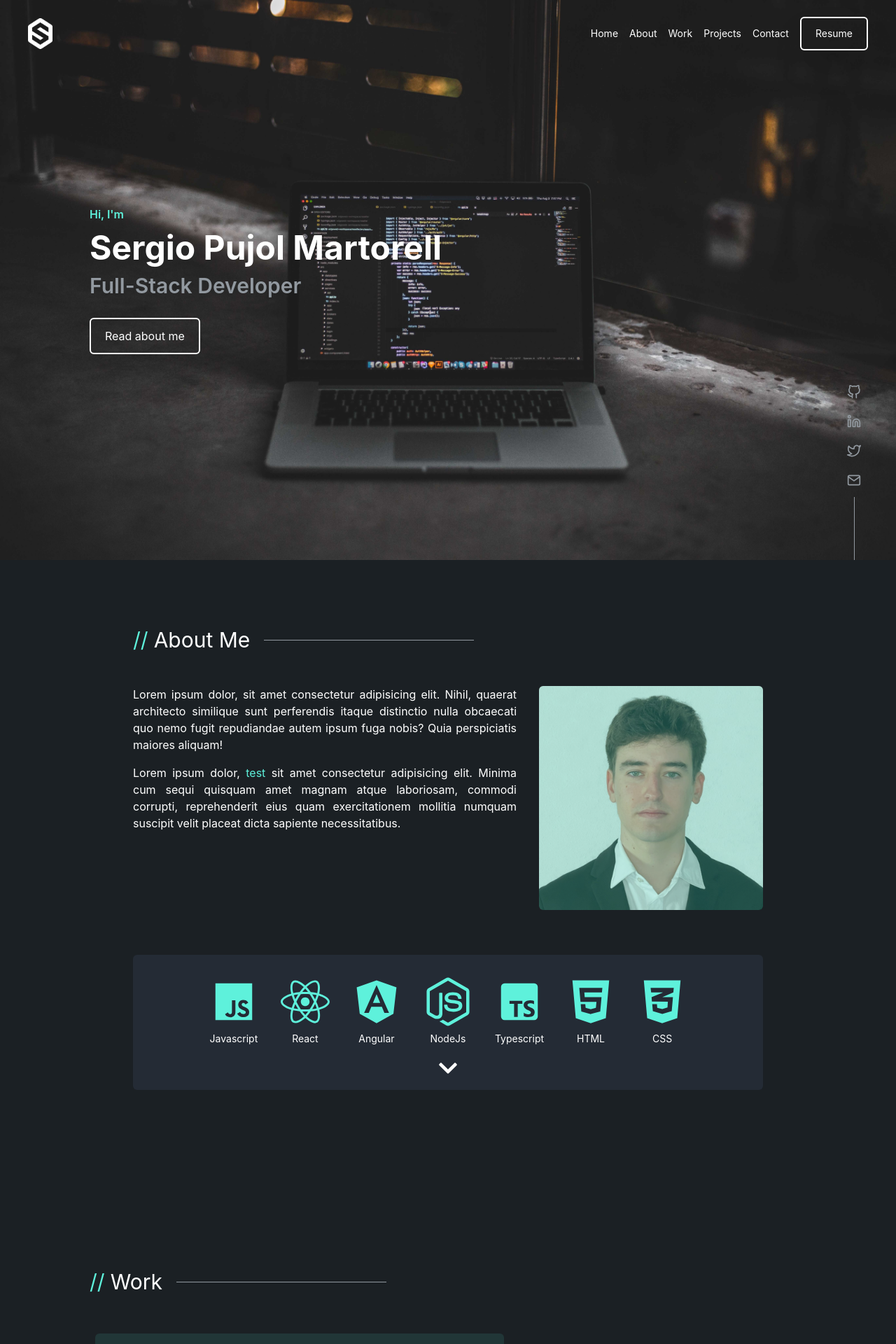
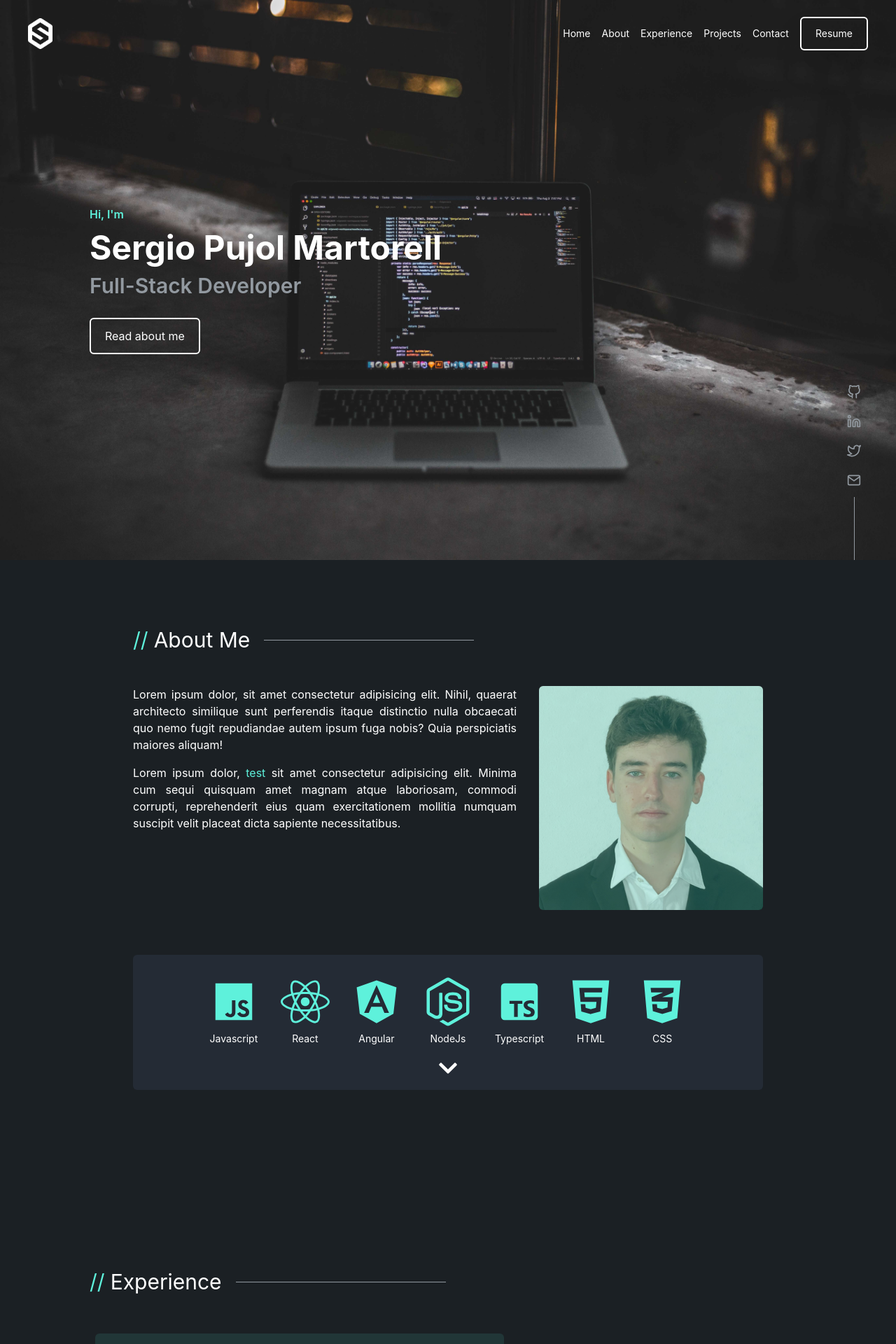
Before and after one commit to SergioPujol/SergioPujol.github.io, a Next.js app: page / in a window 1280 px wide. Shown: the top 1920 px of the page at 70% size. Built offline with nearby package versions, Linux system fonts and the light colour scheme.

Commit message:
added more project basics

```diff
--- a/app/components/ExperienceContainer.tsx
+++ b/app/components/ExperienceContainer.tsx
@@ -17,7 +17,7 @@ const ExperienceContainer: React.FC<ExperienceProps> = ({
 
   return (
     <div className={`flex flex-col xl:flex-row m-2 min-h-[260px] xl:h-64 p-4 rounded-md ${isOpen ? 'xl:w-3/5 bg-accent/10' : 'xl:w-1/5'} transition-all duration-1000 cursor-pointer overflow-hidden hover:bg-accent/10`} onClick={onClickEvent}>
-        <div className={`xl:first-letter:min-w-[200px] grow flex flex-col gap-y-3 items-center justify-center`}>
+        <div className={`xl:min-w-[200px] grow flex flex-col gap-y-3 items-center justify-center`}>
             <span className='text-t-primary text-2xl text-center'>{company}</span>
             <span className='text-t-secondary text-xl text-center'>{position}</span>
             <span className='text-t-secondary text-md'>{period}</span>
--- a/app/components/MenuLinks.tsx
+++ b/app/components/MenuLinks.tsx
@@ -11,7 +11,7 @@ const MenuLinks = () => {
     const links = [
         {name: 'Home', path: 'home'},
         {name: 'About', path: 'aboutme'},
-        {name: 'Work', path: 'work'},
+        {name: 'Experience', path: 'work'},
         {name: 'Projects', path: 'projects'},
         {name: 'Contact', path: 'contact'}
     ]
--- a/app/components/ProjectContainer.tsx
+++ b/app/components/ProjectContainer.tsx
@@ -36,8 +36,8 @@ const ProjectContainer: React.FC<ProjectProps> = ({
         <div className={`absolute top-0 left-0 w-full h-full bg-bg-secondary ${showInfo ? 'opacity-0' : 'opacity-30'} transition-all duration-500`}></div> {/* Background cover */}
 
         <div className={`absolute top-[10%] left-0 w-full h-4/5 text-center flex flex-col`}> {/* Line dividers */}
-            <div className={`absolute w-12 h-[1px] bg-white left-0 right-0 top-0 mx-auto ${showInfo ? 'scale-x-150 opacity-100' : 'opacity-30'} transition-transform duration-500`}></div>
-            <div className={`absolute w-12 h-[1px] bg-white left-0 right-0 bottom-0 mx-auto ${showInfo ? 'scale-x-150 opacity-100' : 'opacity-30'} transition-transform duration-500`}></div>
+            <div className={`absolute w-12 h-[2px] rounded-md bg-white left-0 right-0 top-0 mx-auto ${showInfo ? 'scale-x-150 opacity-100' : 'opacity-30'} transition-transform duration-500`}></div>
+            <div className={`absolute w-12 h-[2px] rounded-md bg-white left-0 right-0 bottom-0 mx-auto ${showInfo ? 'scale-x-150 opacity-100' : 'opacity-30'} transition-transform duration-500`}></div>
         </div>
 
         <div className={`${showInfo ? '-translate-y-3/4' : 'translate-y-0'} duration-500 flex absolute top-3/4 left-0 w-full items-center justify-center`}>
--- a/app/sections/Projects.tsx
+++ b/app/sections/Projects.tsx
@@ -31,6 +31,30 @@ const Projects = () => {
       image: 'InDreams.png',
       techs: ['C#', 'Unity'],
       links: [{ href: 'https://do-videogames.webs.upv.es/juegos/in-dreams/', icon: FiExternalLink }],
+    },{
+      title: 'Lets Lock',
+      description: '',
+      image: 'LetsLock.png',
+      techs: ['Java', 'C++', 'Arduino'],
+      links: [{ href: 'https://github.com/SergioPujol/LetsLock', icon: FiGithub }],
+    },{
+      title: 'Track Air',
+      description: '',
+      image: 'TrackAir.png',
+      techs: ['Java', 'Javascript', 'C++', 'Arduino', 'HTML/CSS'],
+      links: [{ href: 'https://github.com/SergioPujol/TrackAir', icon: FiGithub }],
+    },{
+      title: 'Rito',
+      description: '',
+      image: 'Rito.png',
+      techs: ['Python', 'CMake', 'ROS', 'JavaScript', 'HTMl/CSS'],
+      links: [{ href: 'https://github.com/SergioPujol/rito', icon: FiGithub }],
+    },{
+      title: '[margaritaSL]',
+      description: '',
+      image: 'WebSL.png',
+      techs: [],
+      links: [{ href: '', icon: FiExternalLink }],
     }
 
 
--- a/app/sections/Work.tsx
+++ b/app/sections/Work.tsx
@@ -26,7 +26,7 @@ const Work = () => {
 
   return (
     <section id='work' className='flex flex-col py-24'>
-      <SectionTitle title='Work' />
+      <SectionTitle title='Experience' />
       <div className='w-full flex flex-col xl:flex-row py-12'>
         <ExperienceContainer {...infovistaElements} isOpen={selectedExperience === 'infovista'} onClickEvent={() => handleExperienceChange('infovista')}/>
         <ExperienceContainer {...ktoolsElements} isOpen={selectedExperience === 'ktools'} onClickEvent={() => handleExperienceChange('ktools')}/>
```
